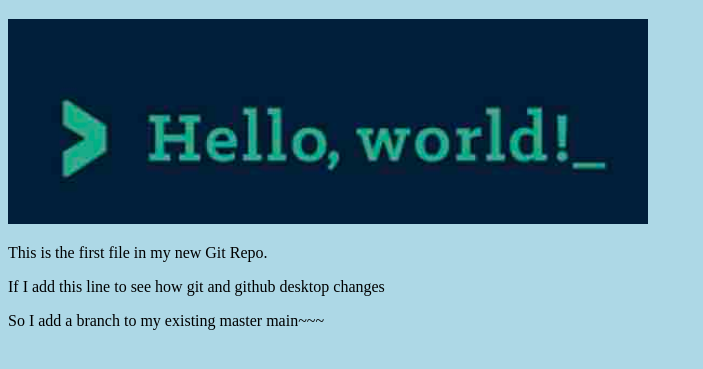
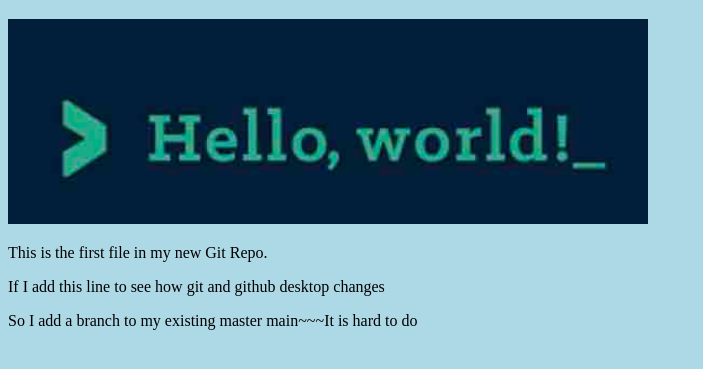
Before and after one commit to allen1357008/hello-world, a plain HTML site: page helloworld/index.html in a window 1280 px wide. Shown: the part 61-430 px from the top of the page, without its empty margins (0-703 px from the left). Drawn offline with Linux system fonts and the light colour scheme.

Commit message:
Modifying paragraph

```diff
--- a/helloworld/index.html
+++ b/helloworld/index.html
@@ -12,7 +12,7 @@
 </div>
 <p>This is the first file in my new Git Repo.</p>
 <p>If I add this line to see how git and github desktop changes</p>
-<p>So I add a branch to my existing master main~~~</p>
+<p>So I add a branch to my existing master main~~~It is hard to do</p>
 
 </body>
 </html>
```
